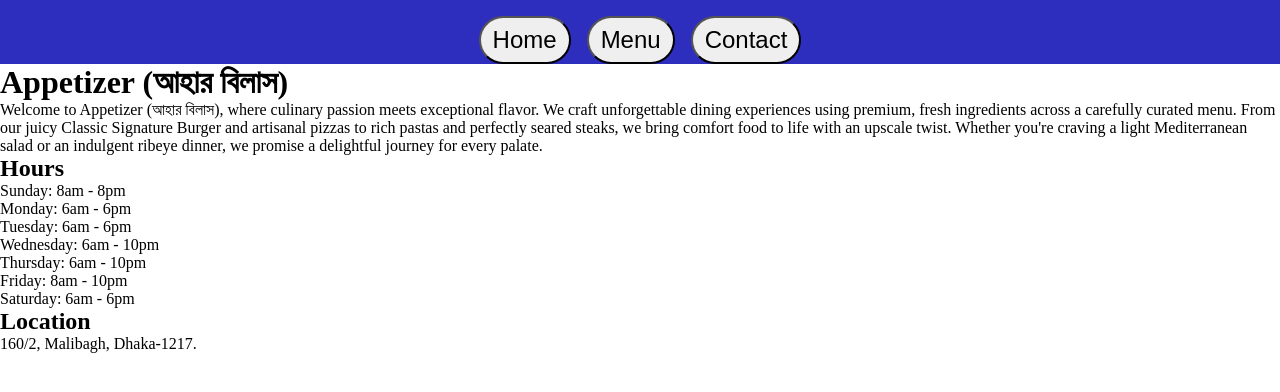
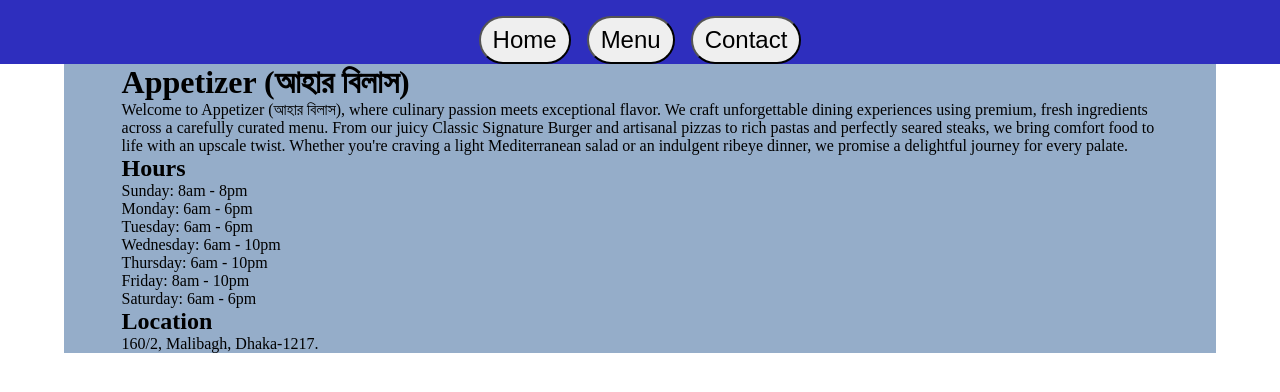
Before and after one commit to pbain63/Project_Restaurant-Page, a website built with webpack: page src/template.html in a window 1280 px wide. Built offline with nearby package versions, Linux system fonts and the light colour scheme.

Commit message:
Add bg-color, width and put content in the middle in src/styles.css

```diff
--- a/src/styles.css
+++ b/src/styles.css
@@ -1,3 +1,4 @@
+/* mobile first */
 *,
 *::before,
 *::after {
@@ -33,3 +34,14 @@
   background-color: rgb(2, 114, 2);
   color: white;
 }
+
+#content {
+  /* background-image: url(./images/1.\ The\ Classic\ Signature\ Burger.png); */
+}
+#content div {
+  background-color: rgb(149, 173, 201);
+  width: 90%;
+  max-width: 1200px;
+  margin: 0 auto;
+
+}
```
